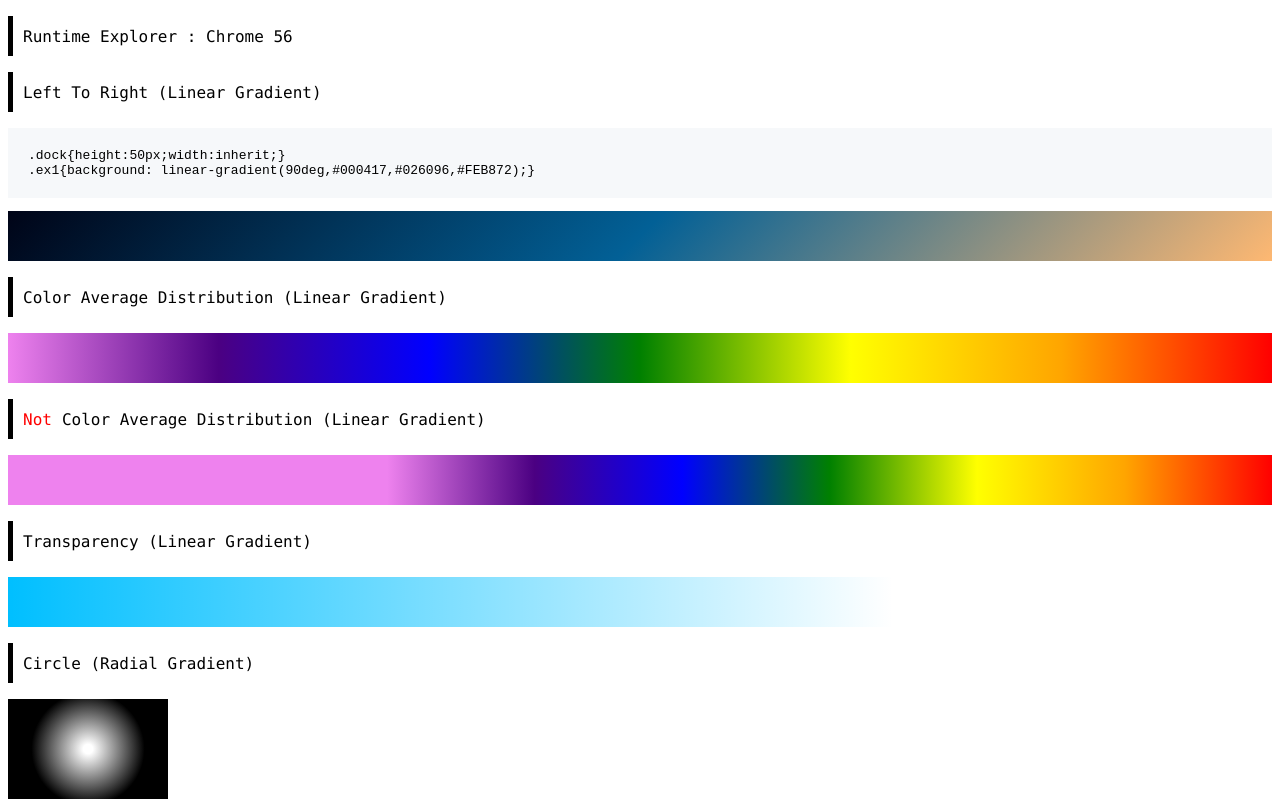
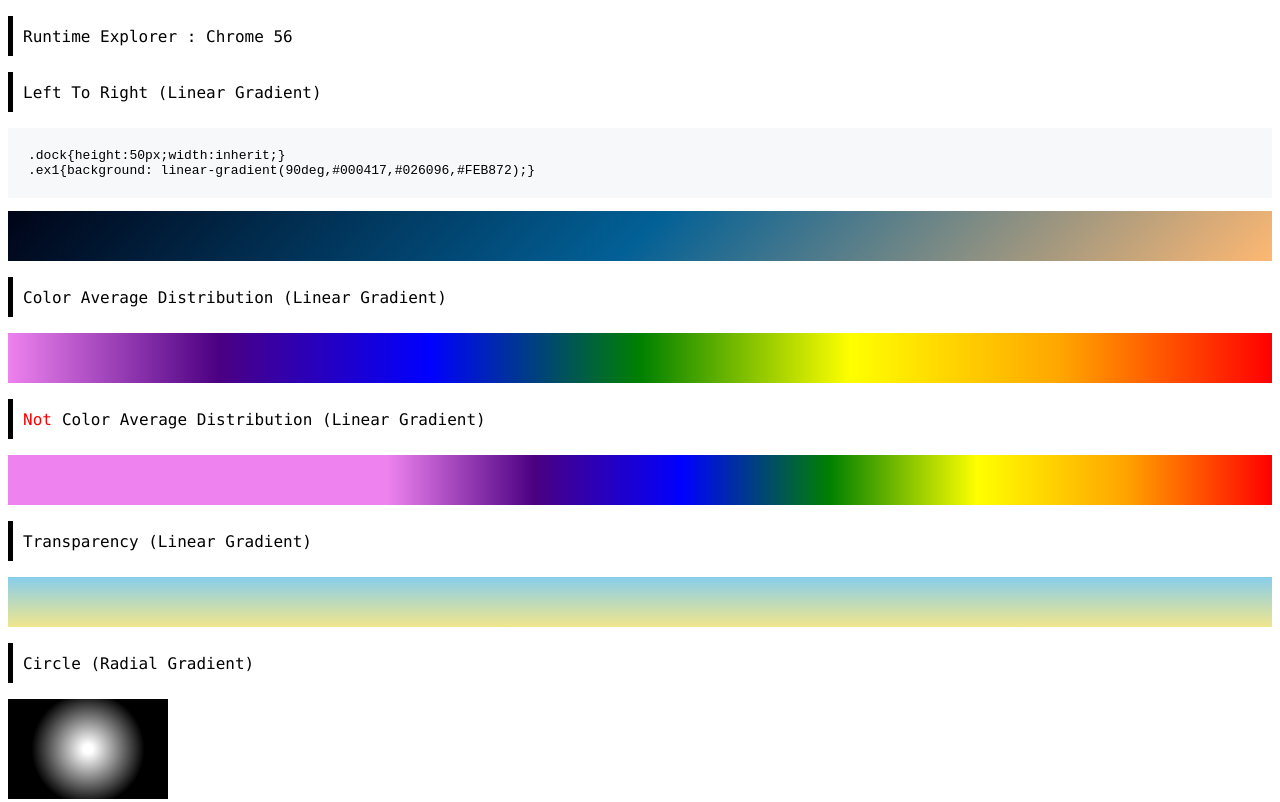
Before and after one commit to Cecil0o0/Practice, a website: page styles/Gradient.html in a window 1280 px wide. Shown: the top 802 px of the page. Drawn offline with Linux system fonts and the light colour scheme.

Commit message:
feat: 修改渐变色demo

```diff
--- a/styles/Gradient.html
+++ b/styles/Gradient.html
@@ -57,7 +57,7 @@
     }
 
     .ex4 {
-      background-image: linear-gradient(90deg, rgba(0, 191, 255, 1), rgba(0, 191, 255, 0) 70%);
+      background-image: linear-gradient(180deg, skyblue, khaki);
     }
 
     .ex5 {
```
